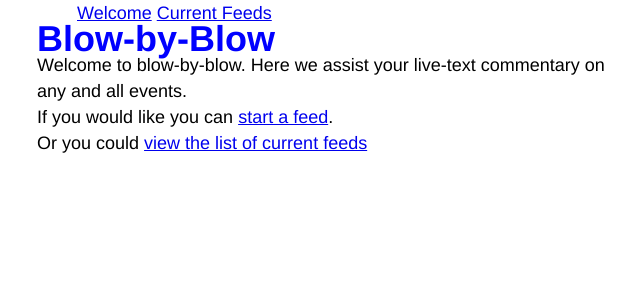
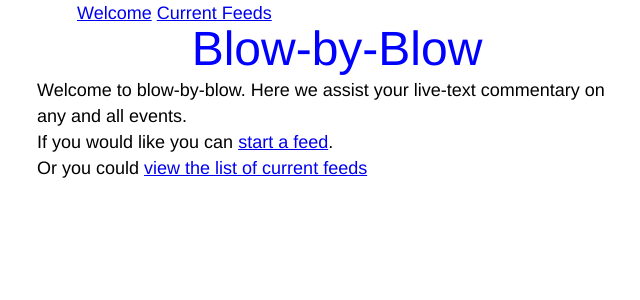
Before and after one commit to allanderek/blow-by-blow, a Flask app: page / in a window 1280 px wide. Shown: the top 300 px of the page, without its empty margins (303-943 px from the left). Run offline with Flask 2, Linux system fonts and the light colour scheme; some libraries are stand-ins or nearby versions.

Commit message:
Minor update just to make all the pages titles look the same. Currently when viewing a feed we use the feed as the page title, however when we allow combinging of multiple feeds into a single page obviously this title will be a bit different and all the feed titles themselves will have to go somewhere else, in some kind of list.

```diff
--- a/app/templates/base.html
+++ b/app/templates/base.html
@@ -9,9 +9,14 @@
     margin: 0 auto;
 }
 
-h1{
+.page-title{
+    text-align: center;
+    font-size: 3rem;
     color: blue;
+    padding: 10px;
+    padding-bottom: 15px;
 }
+
 #main_menu ul li{
     display: inline;
 }
--- a/app/templates/current_feeds.html
+++ b/app/templates/current_feeds.html
@@ -2,7 +2,10 @@
 {% block content %}
 
 <div id="main-contents" class="main-column">
-<h1>Current Feeds</h1>
+
+<div class="main-column page-title">
+    Current Feeds
+</div>
 
 <ul>
     {% for feed in db_feeds %}
--- a/app/templates/frontpage.html
+++ b/app/templates/frontpage.html
@@ -2,7 +2,10 @@
 {% block content %}
 
 <div id="main-contents" class="main-column">
-<h1>Blow-by-Blow</h1>
+
+<div class="main-column page-title">
+    Blow-by-Blow
+</div>
 
 <p>
 Welcome to blow-by-blow. Here we assist your live-text commentary on
```
Also changed, not shown: app/templates/view_feed.html (+1 -6 lines).
